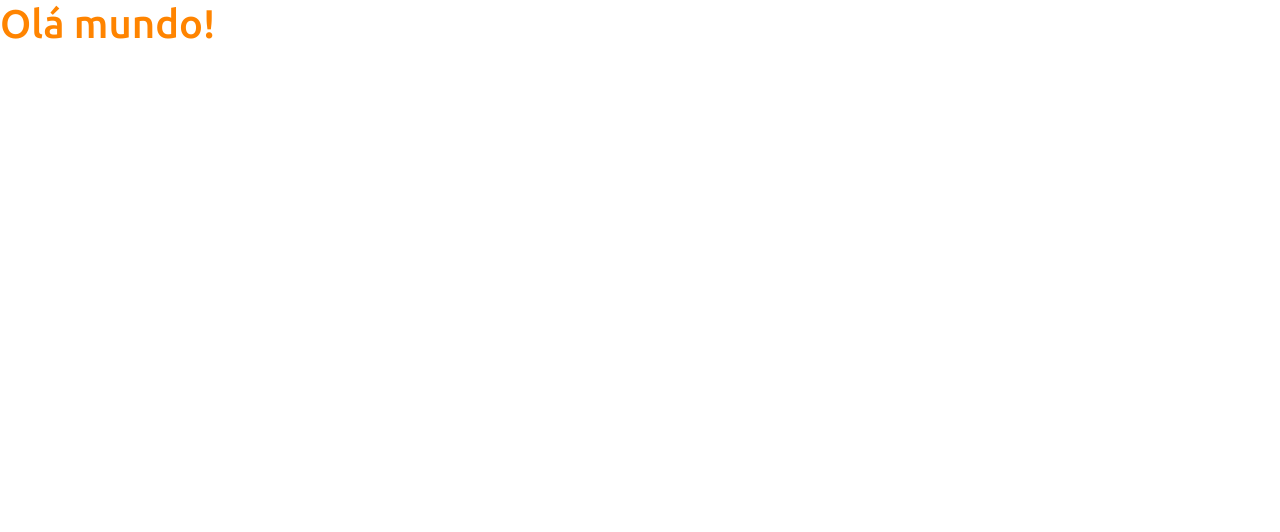
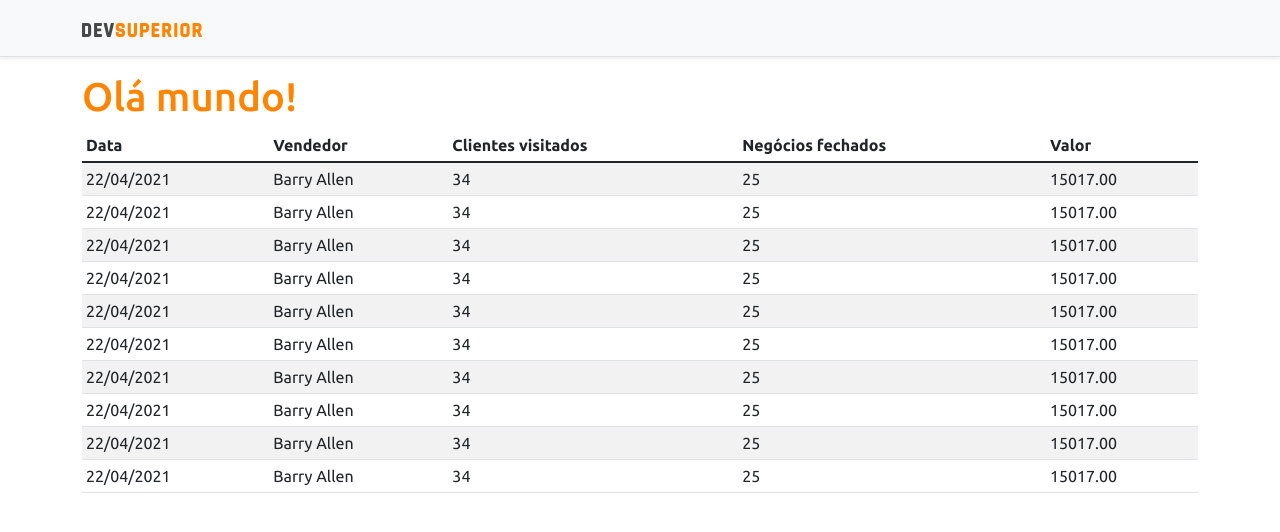
Before and after one commit to pedrojpx/dashboardSimples-spring-rest-react, a React (Create React App) app in the folder frontend/: page / in a window 1280 px wide. Shown: the top 532 px of the page. Built offline with nearby package versions, Linux system fonts and the light colour scheme.

Commit message:
Basic Static Components

```diff
--- a/frontend/src/App.tsx
+++ b/frontend/src/App.tsx
@@ -1,8 +1,15 @@
+import DataTable from "components/DataTable";
+import NavBar from "components/NavBar";
+
 function App() {
   return (
-    <div>
+    <>
+    <NavBar />
+    <div className="container">
       <h1 className="text-primary">Olá mundo!</h1>
+      <DataTable />
     </div>
+    </>
   );
 }
 
--- /dev/null
+++ b/frontend/src/components/DataTable/index.tsx
@@ -0,0 +1,95 @@
+
+
+const DataTable = () =>  {
+  return (
+    <div className="table-responsive">
+        <table className="table table-striped table-sm">
+            <thead>
+                <tr>
+                    <th>Data</th>
+                    <th>Vendedor</th>
+                    <th>Clientes visitados</th>
+                    <th>Negócios fechados</th>
+                    <th>Valor</th>
+                </tr>
+            </thead>
+            <tbody>
+                <tr>
+                    <td>22/04/2021</td>
+                    <td>Barry Allen</td>
+                    <td>34</td>
+                    <td>25</td>
+                    <td>15017.00</td>
+                </tr>
+                <tr>
+                    <td>22/04/2021</td>
+                    <td>Barry Allen</td>
+                    <td>34</td>
+                    <td>25</td>
+                    <td>15017.00</td>
+                </tr>
+                <tr>
+                    <td>22/04/2021</td>
+                    <td>Barry Allen</td>
+                    <td>34</td>
+                    <td>25</td>
+                    <td>15017.00</td>
+                </tr>
+                <tr>
+                    <td>22/04/2021</td>
+                    <td>Barry Allen</td>
+                    <td>34</td>
+                    <td>25</td>
+                    <td>15017.00</td>
+                </tr>
+                <tr>
+                    <td>22/04/2021</td>
+                    <td>Barry Allen</td>
+                    <td>34</td>
+                    <td>25</td>
+                    <td>15017.00</td>
+                </tr>
+                <tr>
+                    <td>22/04/2021</td>
+                    <td>Barry Allen</td>
+                    <td>34</td>
+                    <td>25</td>
+                    <td>15017.00</td>
+                </tr>
+                <tr>
+                    <td>22/04/2021</td>
+                    <td>Barry Allen</td>
+                    <td>34</td>
+                    <td>25</td>
+                    <td>15017.00</td>
+                </tr>
+                <tr>
+                    <td>22/04/2021</td>
+                    <td>Barry Allen</td>
+                    <td>34</td>
+                    <td>25</td>
+                    <td>15017.00</td>
+                </tr>
+                <tr>
+                    <td>22/04/2021</td>
+                    <td>Barry Allen</td>
+                    <td>34</td>
+                    <td>25</td>
+                    <td>15017.00</td>
+                </tr>
+                <tr>
+                    <td>22/04/2021</td>
+                    <td>Barry Allen</td>
+                    <td>34</td>
+                    <td>25</td>
+                    <td>15017.00</td>
+                </tr>
+            </tbody>
+        </table>
+    </div>
+
+
+  );
+}
+
+export default DataTable;
--- /dev/null
+++ b/frontend/src/components/NavBar/index.tsx
@@ -0,0 +1,15 @@
+import ImgDsDark from 'assets/img/ds-dark.svg'
+
+const NavBar = () =>  {
+  return (
+    <div className="d-flex flex-column flex-md-row align-items-center p-3 px-md-4 mb-3 bg-light border-bottom shadow-sm">
+      <div className="container">
+        <nav className="my-2 my-md-0 mr-md-3">
+          <img src={ImgDsDark} alt="DevSuperior" width="120" />
+        </nav>
+      </div>
+    </div>
+  );
+}
+
+export default NavBar;
```
Also changed, not shown: frontend/src/components/Footer/index.tsx (added, +16 -0 lines), frontend/src/assets/img/ds-dark.svg (added).
